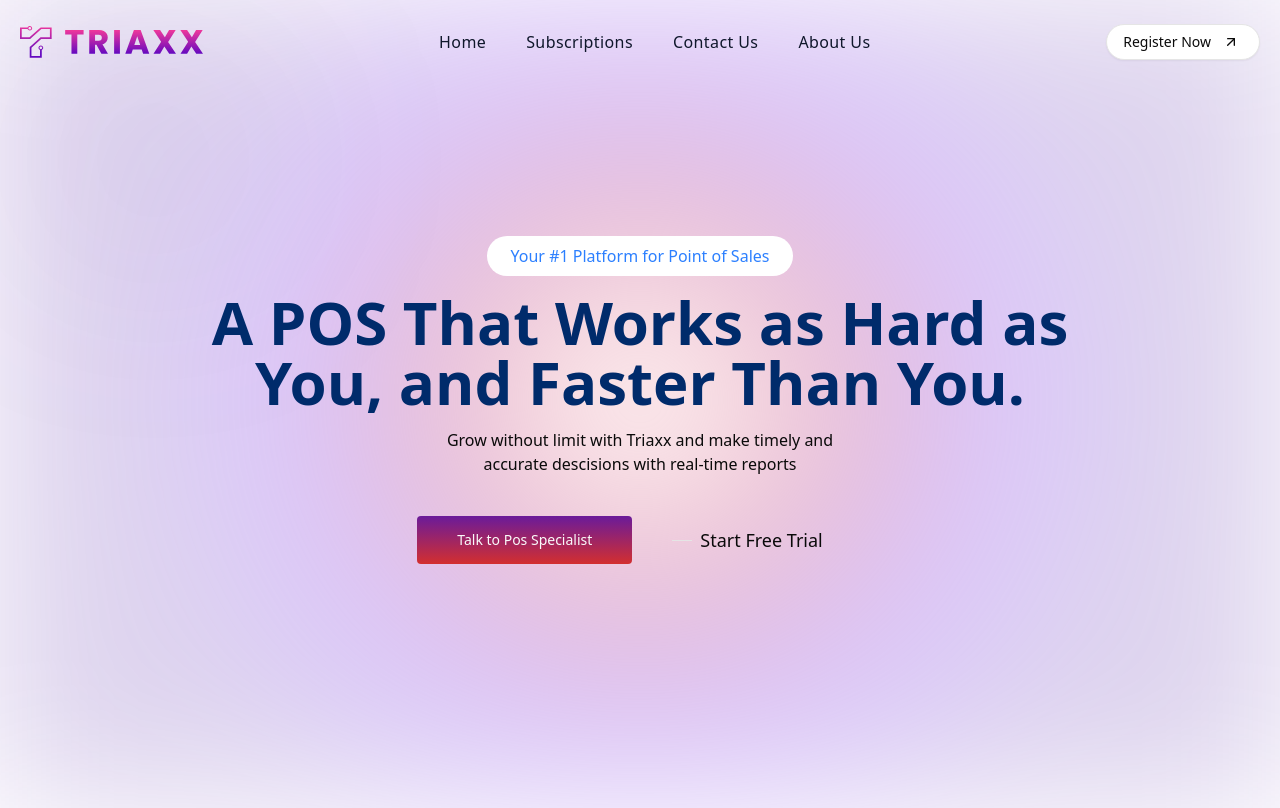
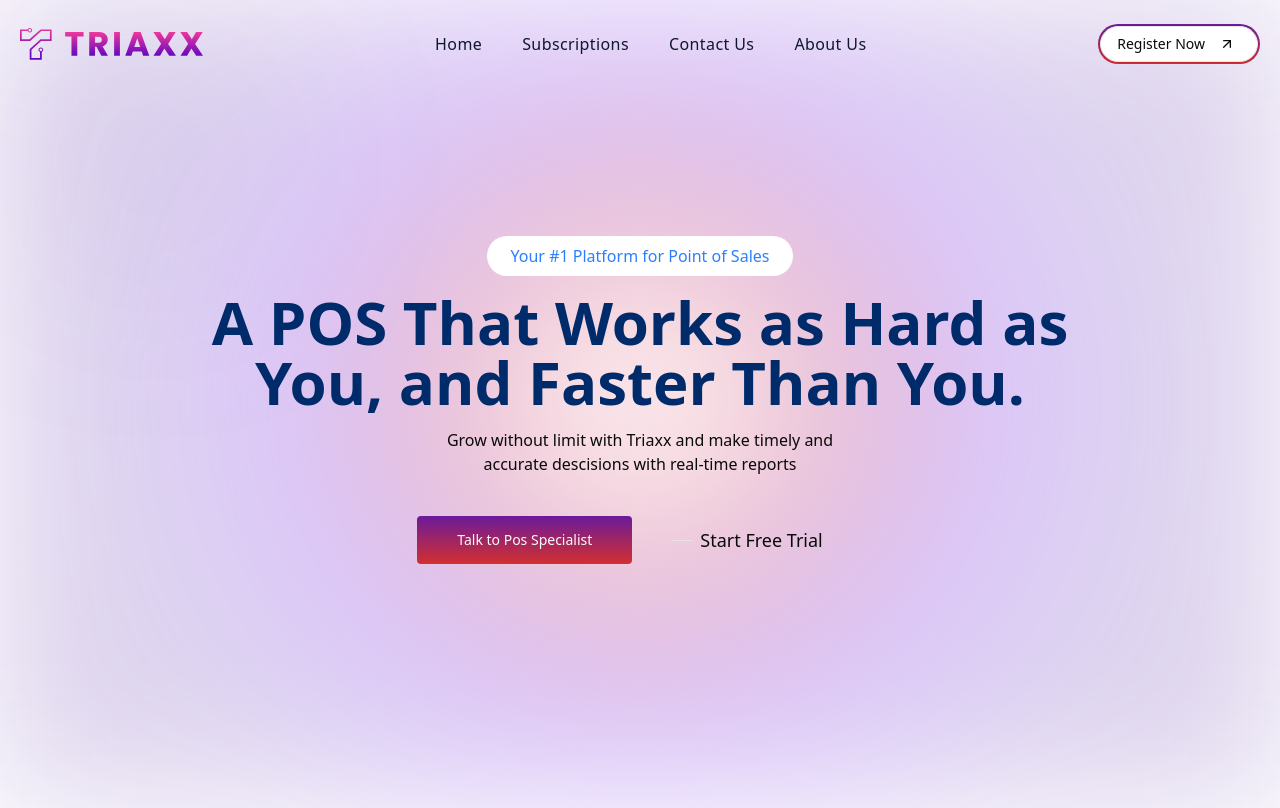
Before and after one commit to react6-flyweis/triaxx-homepage, a React (Vite) app: page / in a window 1280 px wide. Built offline with nearby package versions, Linux system fonts and the light colour scheme.

Commit message:
feat: wrap Register Now button in a gradient background for enhanced styling

```diff
--- a/src/components/Header.tsx
+++ b/src/components/Header.tsx
@@ -46,12 +46,14 @@
 
       <div>{/* cta placeholder (e.g., sign in / button) */}</div>
 
-      <Button variant="outline" className="rounded-full">
-        <span>Register Now</span>
-        <div className="size-6 bg- flex items-center justify-center rounded-full ">
-          <ArrowUpRight className="size-4 bg-transparent bg-primary-gradient text-clip" />
-        </div>
-      </Button>
+      <div className="bg-gradient-primary rounded-full  p-0.5">
+        <Button variant="outline" className="bg-white rounded-full ">
+          <span>Register Now</span>
+          <div className="size-7 bg-white flex items-center justify-center rounded-full ">
+            <ArrowUpRight className="size-4 bg-transparent bg-primary-gradient text-clip" />
+          </div>
+        </Button>
+      </div>
     </header>
   );
 }
```
